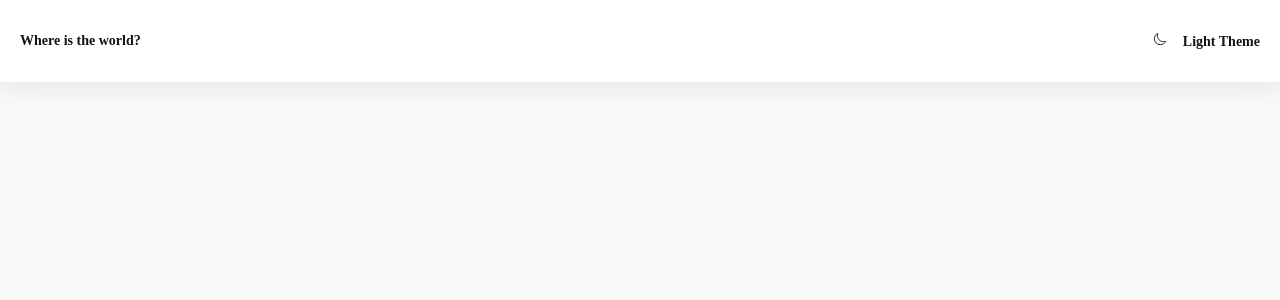
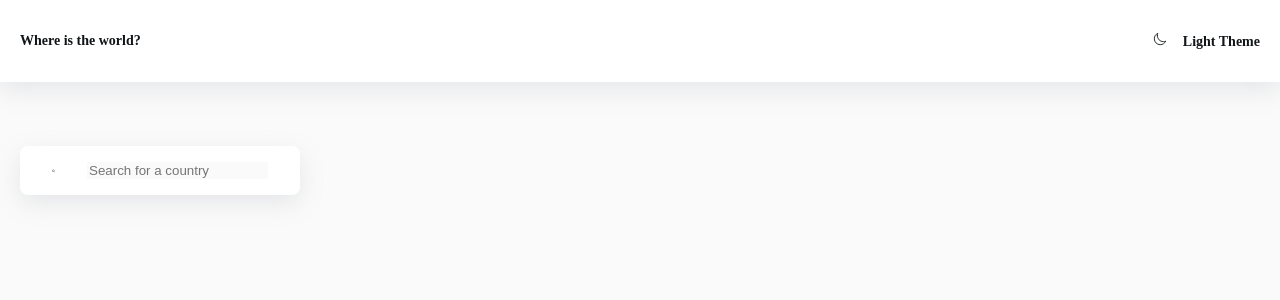
Before and after one commit to Romsrw/Countries-app, a React (Create React App) app: page / in a window 1280 px wide. Shown: the top 300 px of the page. Built offline with nearby package versions, Linux system fonts and the light colour scheme.

Commit message:
create form, main components

```diff
--- a/package.json
+++ b/package.json
@@ -12,6 +12,7 @@
     "react-icons": "^4.3.1",
     "react-router-dom": "^6.2.1",
     "react-scripts": "5.0.0",
+    "react-select": "^5.2.1",
     "styled-components": "^5.3.3",
     "web-vitals": "^2.1.2"
   },
--- a/src/App.jsx
+++ b/src/App.jsx
@@ -1,10 +1,16 @@
-import { Header } from "./components/header/Header"
+import { Controls } from "./components/form/Controls";
+import { Header } from "./components/header/Header";
+import { Main } from "./components/main/Main";
 
 const App = () => {
-  return <>
-  <Header />
-  </>
-
+  return (
+    <>
+      <Header />
+      <Main>
+        <Controls />
+      </Main>
+    </>
+  );
 };
 
 export default App;
--- /dev/null
+++ b/src/components/form/Controls.jsx
@@ -0,0 +1,11 @@
+import { useState, useEffect } from "react";
+import { Search } from "./Search";
+
+export const Controls = () => {
+  const [search, setSearch] = useState("");
+  return (
+    <div>
+      <Search search={search} setSearch={setSearch} />
+    </div>
+  );
+};
--- /dev/null
+++ b/src/components/form/Input.jsx
@@ -0,0 +1,12 @@
+import styled from "styled-components";
+
+export const Input = styled.input.attrs({
+  type: "search",
+  placeholder: "Search for a country",
+})`
+  margin-left: 2rem;
+  border: none;
+  outline: none;
+  color: var(--color-text);
+  background-color: var(--colors-bg);
+`;
--- /dev/null
+++ b/src/components/form/InputContainer.jsx
@@ -0,0 +1,17 @@
+import styled from "styled-components";
+
+export const InputContainer = styled.label`
+  display: flex;
+  align-items: center;
+  padding: 1rem 2rem;
+  background-color: var(--colors-ui-base);
+  border-radius: var(--radius);
+  box-shadow: var(--shadow);
+  width: 100%;
+  margin-bottom: 1.5rem;
+
+  @media (min-width: 767px) {
+    margin-bottom: 0;
+    width: 280px;
+  }
+`;
--- /dev/null
+++ b/src/components/form/Search.jsx
@@ -0,0 +1,12 @@
+import { InputContainer } from "./InputContainer";
+import { IoSearch } from "react-icons/io5";
+import { Input } from "./Input";
+
+export const Search = ({ search, setSearch }) => {
+  return (
+    <InputContainer>
+      <IoSearch />
+      <Input value={search} onChange={(e) => setSearch(e.target.value)} />
+    </InputContainer>
+  );
+};
--- a/src/components/header/Header.jsx
+++ b/src/components/header/Header.jsx
@@ -1,7 +1,7 @@
 import { IoMoon, IoMoonOutline } from "react-icons/io5";
 import { Container } from "../container/Container";
 import { HeaderEl } from "./HeaderEl";
-import { Wrapper } from "./Wrapper";
+import { HeaderWrapper } from "./HeaderWrapper";
 import { Title } from "./Title";
 import { ModeSwitcher } from "./ModeSwitcher";
 import { useEffect, useState } from "react";
@@ -9,7 +9,7 @@
 export const Header = () => {
   const [theme, setTheme] = useState("light");
 
-  const toggleTheme = () => setTheme(theme === "light" ? "dark" : "light");
+  const toggleTheme = () => setTheme((prevTheme) => prevTheme === "light" ? "dark" : "light");
 
   useEffect(() => {
     document.body.setAttribute("data-theme", theme);
@@ -18,7 +18,7 @@
   return (
     <HeaderEl>
       <Container>
-        <Wrapper>
+        <HeaderWrapper>
           <Title>Where is the world?</Title>
           <ModeSwitcher onClick={toggleTheme}>
             {theme === "light" ? (
@@ -28,7 +28,7 @@
             )}{" "}
             <span style={{ marginLeft: "0.75rem" }}>{theme} Theme</span>
           </ModeSwitcher>
-        </Wrapper>
+        </HeaderWrapper>
       </Container>
     </HeaderEl>
   );
--- a/src/components/header/Wrapper.jsx
+++ b/src/components/header/HeaderWrapper.jsx
@@ -1,6 +1,6 @@
 import styled from "styled-components";
 
-export const Wrapper = styled.div`
+export const HeaderWrapper = styled.div`
   display: flex;
   justify-content: space-between;
   align-items: center;
--- /dev/null
+++ b/src/components/main/Main.jsx
@@ -0,0 +1,10 @@
+import { MainWrapper } from "./MainWrapper";
+import { Container } from "../container/Container";
+
+export const Main = ({ children }) => {
+  return (
+    <MainWrapper>
+      <Container>{children}</Container>
+    </MainWrapper>
+  );
+};
--- /dev/null
+++ b/src/components/main/MainWrapper.jsx
@@ -0,0 +1,9 @@
+import styled from "styled-components";
+
+export const MainWrapper = styled.main`
+  padding: 2rem 0;
+
+  @media (min-width: 767px) {
+    padding: 4rem 0;
+  }
+`;
```
Also changed, not shown: src/components/form/CustomSelect.jsx (added), 1 other file (tests, documents, lock files or other folders).
